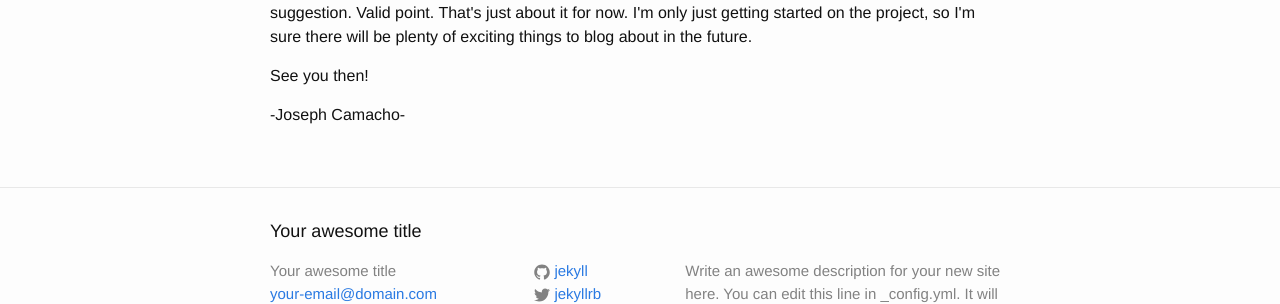
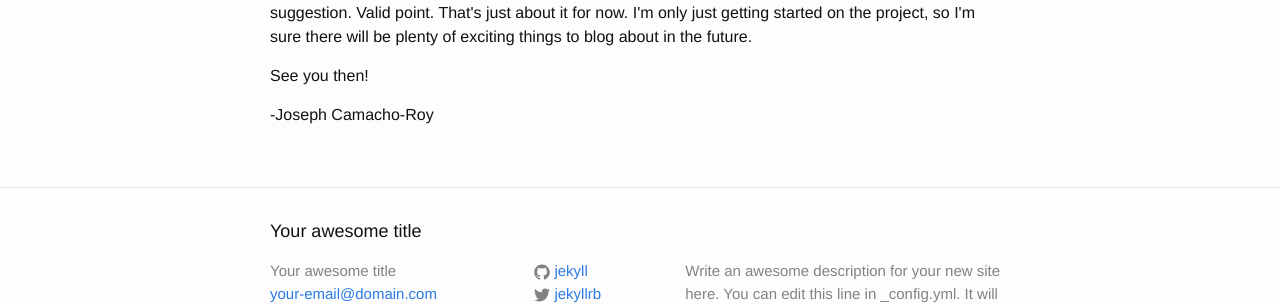
Before and after one commit to NarumiKazuko/NarumiKazuko.github.io, a Jekyll site: the page built from _posts/2016-02-5-introductory-post.markdown, in a window 1280 px wide. Shown: the part 604-908 px from the top of the page. Built offline with Jekyll 4.4.1, drawn with Linux system fonts in a browser that asks for light colours.

Commit message:
I forgot my name

```diff
--- a/_posts/2016-02-5-introductory-post.markdown
+++ b/_posts/2016-02-5-introductory-post.markdown
@@ -14,4 +14,4 @@ categories: blog
 
 <p>See you then!</p>
 
-<p>-Joseph Camacho-</p>
+<p>-Joseph Camacho-Roy</p>
```
